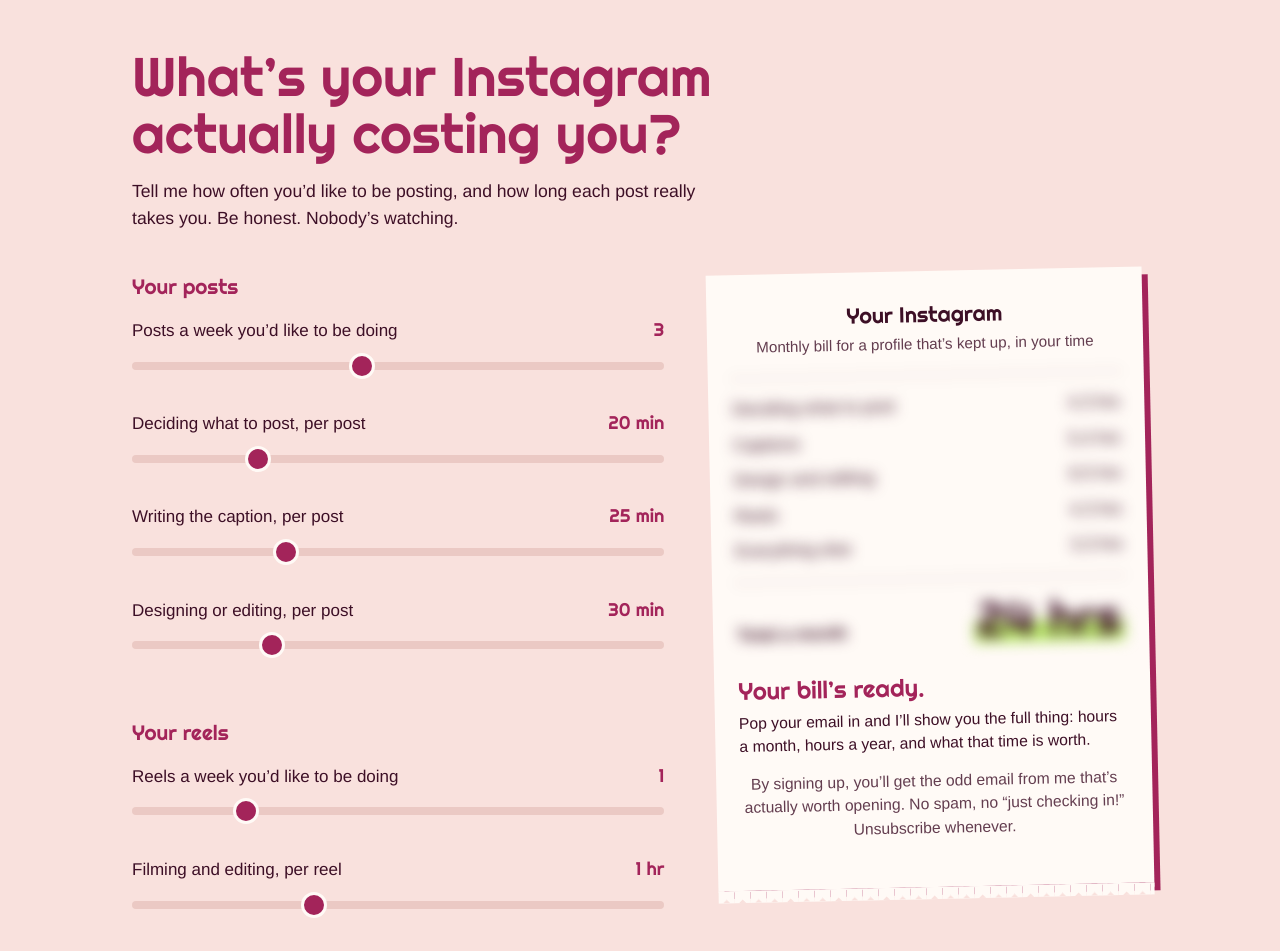
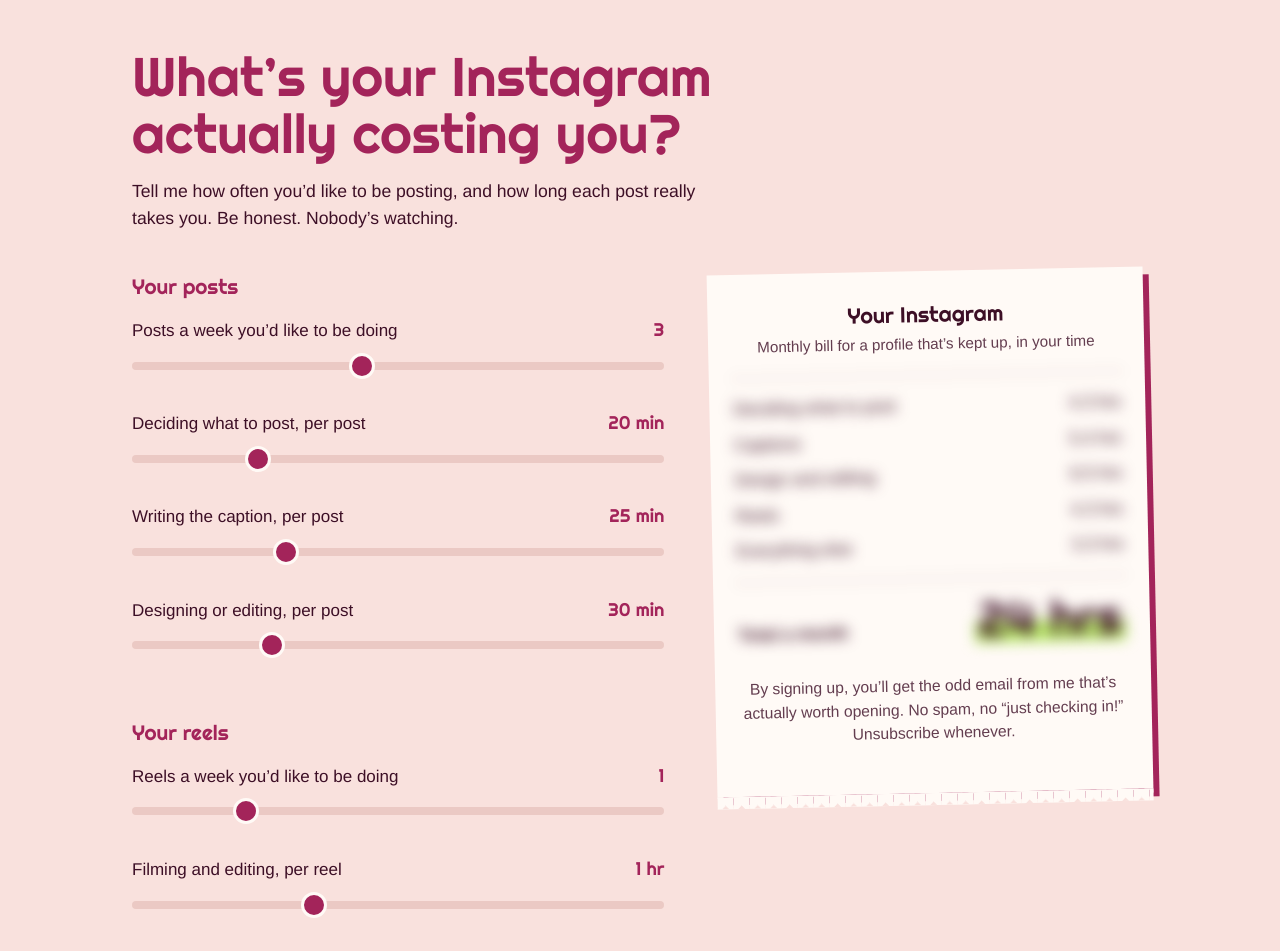
Before and after one commit to nhudson32/time-calculator, a plain HTML site: page index.html in a window 1280 px wide. Shown: the top 951 px of the page. Drawn offline with Linux system fonts and the light colour scheme; a web font is replaced by a local one.

Commit message:
Update Flodesk form ID and container element

```diff
--- a/index.html
+++ b/index.html
@@ -87,15 +87,13 @@
         </div>
 
         <div class="gate">
-          <h2>Your bill’s ready.</h2>
-          <p>Pop your email in and I’ll show you the full thing: hours a month, hours a year, and what that time is worth.</p>
 
           <!-- ===== FLODESK PART 2: paste your Flodesk inline form embed code here ===== -->
-          <div id="fd-form-6af2e0770cd8fdde007e000b"></div>
+          <div id="fd-form-6af2e686382718fa76673730"></div>
           <script>
             window.fd('form', {
-              formId: '6af2e0770cd8fdde007e000b',
-              containerEl: '#fd-form-6af2e0770cd8fdde007e000b'
+              formId: '6af2e686382718fa76673730',
+              containerEl: '#fd-form-6af2e686382718fa76673730'
             });
           </script>
           <!-- ===== END FLODESK PART 2 ===== -->
```
